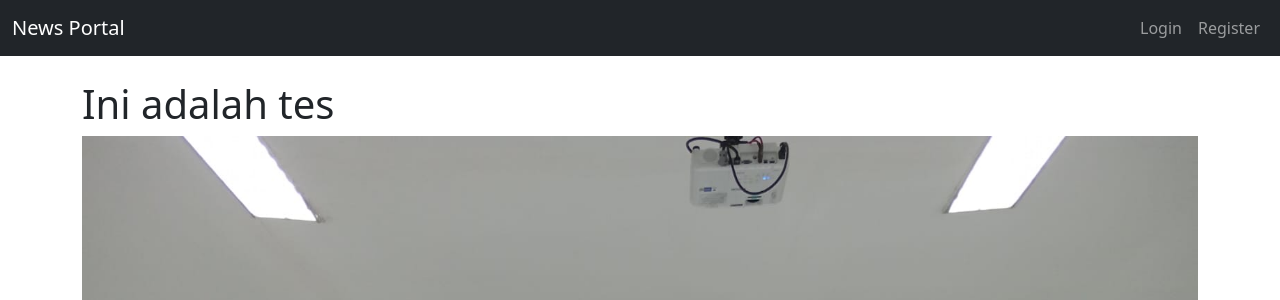
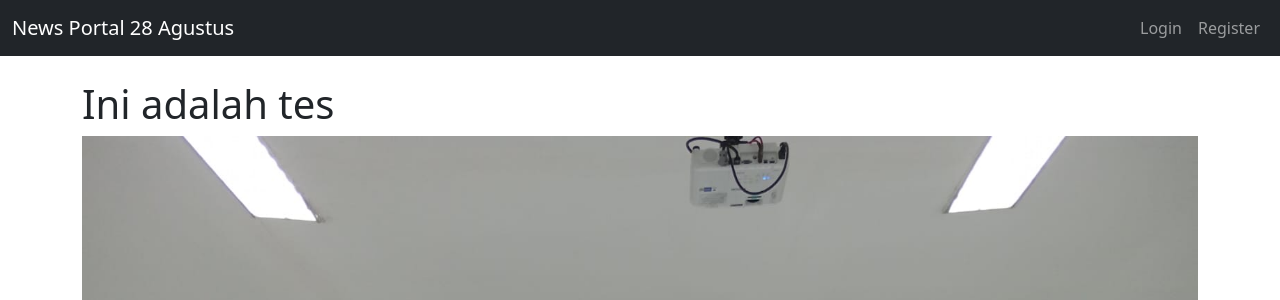
Before and after one commit to 1Tama/Project-News-Portal-ENT-28-Agustus, a Flask app: page /article/1 in a window 1280 px wide. Shown: the top 300 px of the page. Run offline with Flask 3, Linux system fonts and the light colour scheme; data comes from the database, SQL or seed files in the repository.

Commit message:
Update layout.html

```diff
--- a/templates/layout.html
+++ b/templates/layout.html
@@ -3,14 +3,14 @@
       <head>
         <meta charset="utf-8">
         <meta name="viewport" content="width=device-width, initial-scale=1">
-        <title>News Portal</title>
+        <title>News Portal Juan ENT</title>
         <link href="https://cdn.jsdelivr.net/npm/bootstrap@5.3.0/dist/css/bootstrap.min.css" rel="stylesheet">
         <link href="{{ url_for('static', filename='styles.css') }}" rel="stylesheet">
       </head>
       <body>
         <nav class="navbar navbar-expand-lg navbar-dark bg-dark mb-4">
           <div class="container-fluid">
-            <a class="navbar-brand" href="{{ url_for('index') }}">News Portal</a>
+            <a class="navbar-brand" href="{{ url_for('index') }}">News Portal 28 Agustus</a>
             <div class="collapse navbar-collapse">
               <ul class="navbar-nav ms-auto">
                 {% if current_user.is_authenticated %}
```
